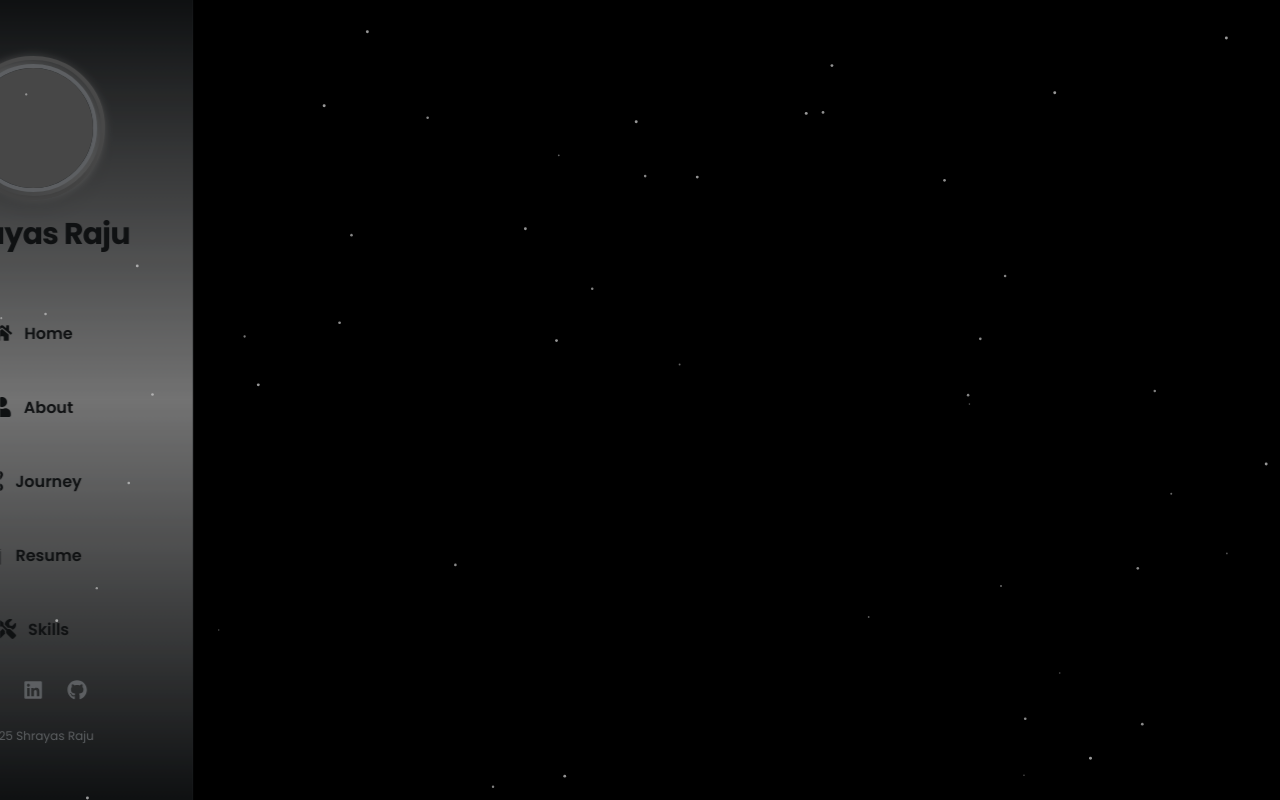
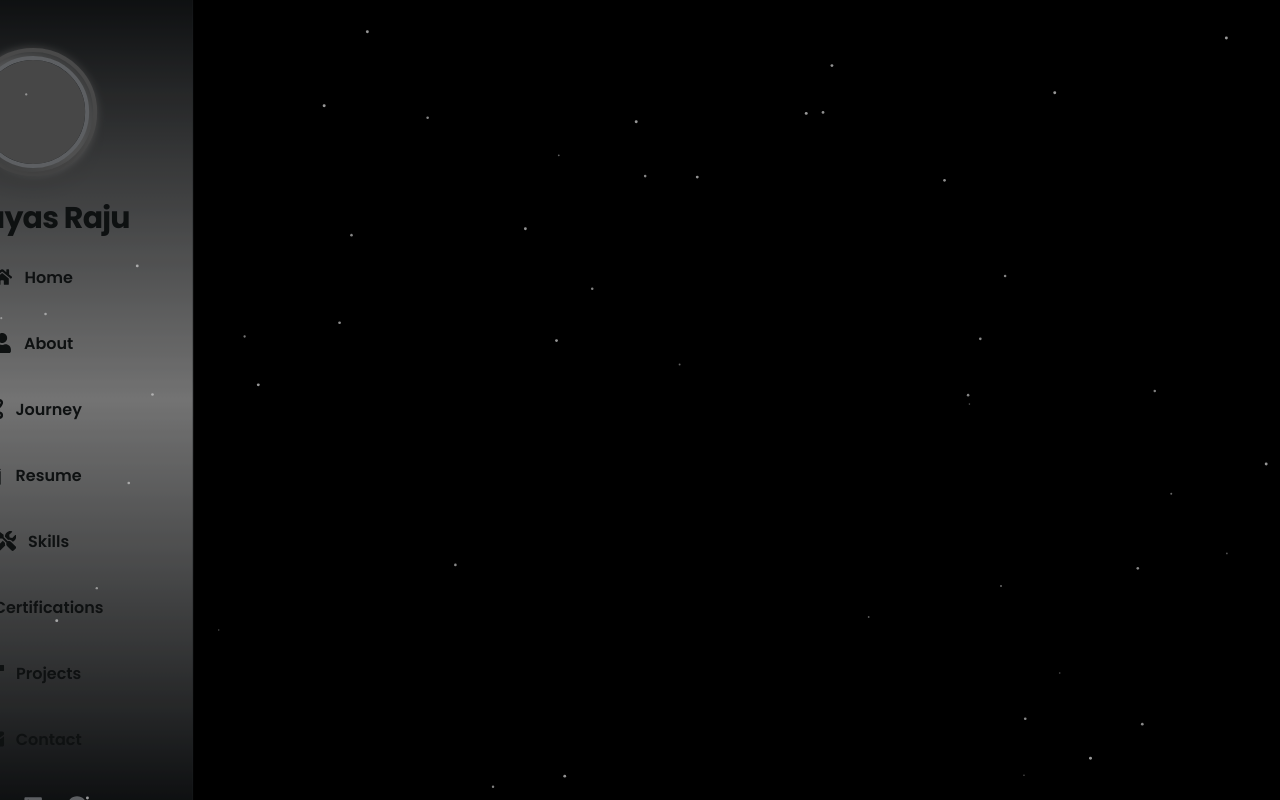
Before and after one commit to Shrayas555/Shrayas_Portfolio_Website, a React (Create React App) app: page / in a window 1280 px wide. Built offline with nearby package versions, Linux system fonts and the light colour scheme; grey boxes are pictures that could not be loaded.

Commit message:
changed size in sidebar

```diff
--- a/src/components/Sidebar.jsx
+++ b/src/components/Sidebar.jsx
@@ -92,25 +92,26 @@ const Sidebar = () => {
             animate={{ x: 0, opacity: 1 }}
             exit={{ x: -300, opacity: 0 }}
             transition={{ type: 'spring', stiffness: 200, damping: 30 }}
-            className="fixed top-0 left-0 h-full w-80 bg-gradient-to-b from-charcoal via-white to-charcoal shadow-2xl z-40 flex flex-col h-full justify-between items-center py-12 px-6 md:translate-x-0 md:opacity-100 border-r border-slate/30"
+            className="fixed top-0 left-0 h-full w-80 bg-gradient-to-b from-charcoal via-white to-charcoal shadow-2xl z-40 flex flex-col justify-between items-center py-8 px-6 md:translate-x-0 md:opacity-100 border-r border-slate/30"
           >
-            {/* Profile */}
-            <div className="flex flex-col items-center mb-8 mt-2">
-              <div className="relative w-36 h-36 mb-4 flex items-center justify-center">
+            {/* Profile - Larger and more spaced */}
+            <div className="flex flex-col items-center mb-8 mt-4">
+              <div className="relative w-32 h-32 mb-6 flex items-center justify-center">
                 <span className="absolute inset-0 rounded-full bg-gradient-to-tr from-accent/60 via-white/80 to-accent/60 blur-sm opacity-80 z-0"></span>
                 <span className="absolute inset-0 rounded-full border-4 border-accent z-10"></span>
                 <img
                   src="/profile_2.png"
                   alt="Shrayas Raju"
-                  className="relative w-32 h-32 rounded-full object-cover object-top border-4 border-silver shadow-xl bg-slate z-20"
+                  className="relative w-28 h-28 rounded-full object-cover object-top border-4 border-silver shadow-xl bg-slate z-20"
                   style={{ objectPosition: 'center 0' }}
                 />
               </div>
-              <div className="text-3xl font-extrabold text-charcoal text-center tracking-tight mb-2">Shrayas Raju</div>
+              <div className="text-3xl font-extrabold text-charcoal text-center tracking-tight mb-4">Shrayas Raju</div>
             </div>
-            {/* Nav Links */}
-            <nav className="flex-1 w-full flex flex-col items-center min-h-0 overflow-y-auto">
-              <ul className="flex flex-col gap-6 w-full mt-4 mb-4">
+
+            {/* Nav Links - Better spaced */}
+            <nav className="flex-1 w-full flex flex-col items-center justify-center -mt-8">
+              <ul className="flex flex-col gap-4 w-full">
                 {navLinks.map(link => (
                   <li key={link.id}>
                     <button
@@ -128,16 +129,17 @@ const Sidebar = () => {
                 ))}
               </ul>
             </nav>
-            {/* Socials */}
-            <div className="flex flex-col items-center gap-3 mb-2 w-full mt-8">
-              <div className="flex gap-6 mb-2">
+
+            {/* Socials - More spaced */}
+            <div className="flex flex-col items-center gap-4 w-full mt-8">
+              <div className="flex gap-6 mb-3">
                 {socialLinks.map((s, i) => (
                   <a key={i} href={s.href} target="_blank" rel="noopener noreferrer" className="text-xl text-silver hover:text-accent transition-colors cursor-hover-target">
                     {s.icon}
                   </a>
                 ))}
               </div>
-              <div className="text-xs text-silver mt-2 font-medium">&copy; 2025 Shrayas Raju</div>
+              <div className="text-sm text-silver font-medium">&copy; 2025 Shrayas Raju</div>
             </div>
           </motion.aside>
         )}
```
